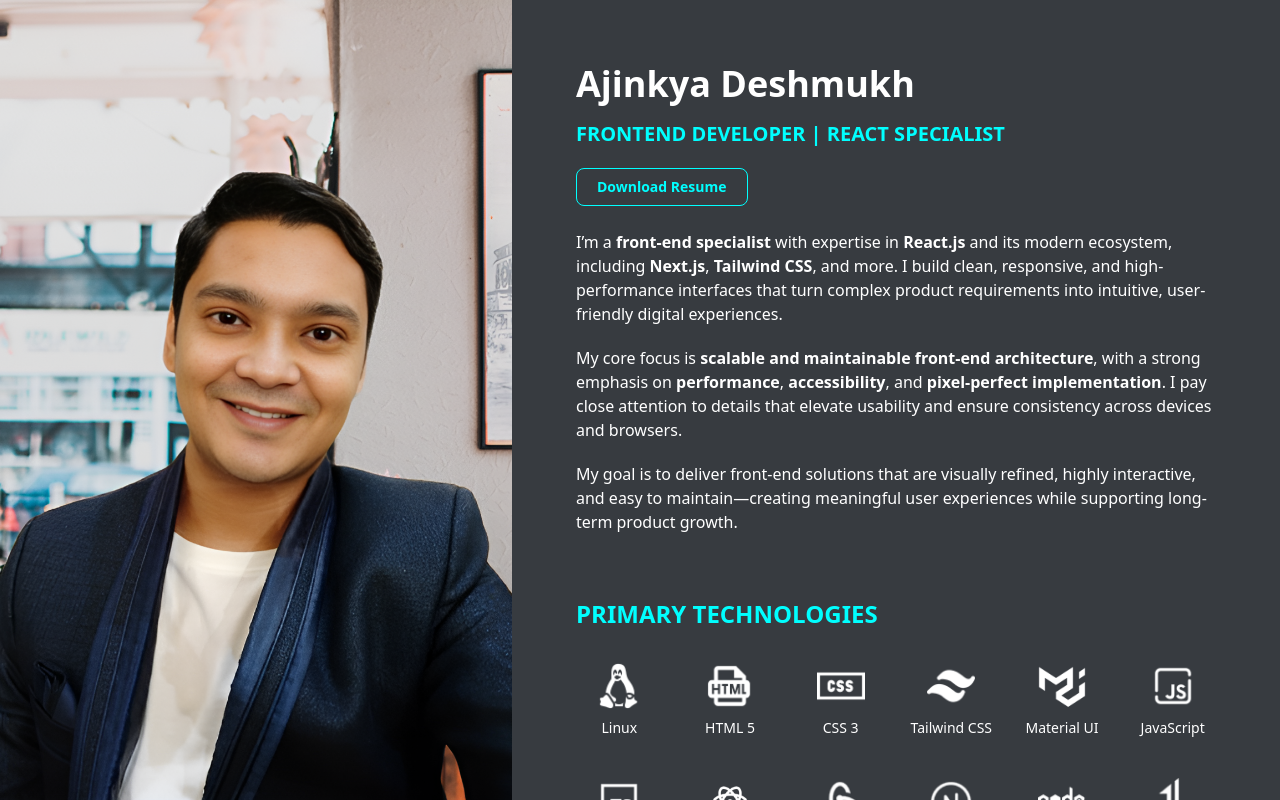
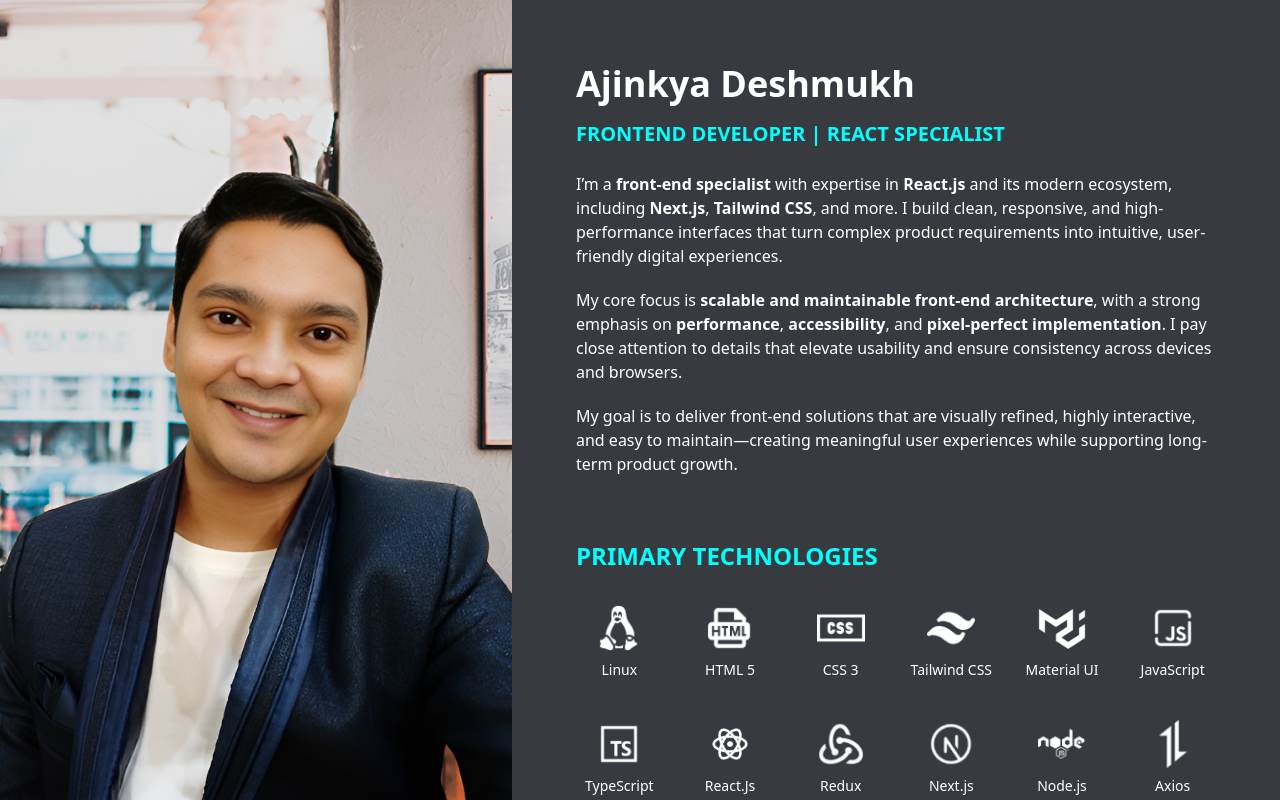
Before and after one commit to deshmukh-ajinkya/ad-portfolio, a React (Vite) app: page / in a window 1280 px wide. Built offline with nearby package versions, Linux system fonts and the light colour scheme.

Commit message:
refactor: resume hide

```diff
--- a/src/components/Content.jsx
+++ b/src/components/Content.jsx
@@ -67,7 +67,7 @@
           </h2>
 
           {/* Resume Button */}
-          <div className="mt-5">
+          {/* <div className="mt-5">
             <a
               href=" /ad-portfolio/ajinkya_deshmukh_frontend_engineer.pdf"
               target="_blank"
@@ -76,7 +76,7 @@
             >
               Download Resume
             </a>
-          </div>
+          </div> */}
         </header>
 
         <div className="mt-6 text-sm sm:text-base leading-relaxed space-y-5 max-w-3xl">
```
